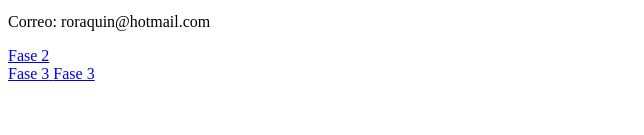
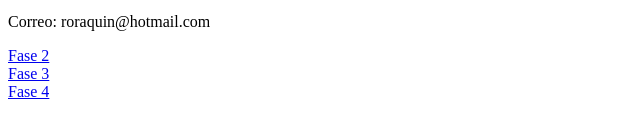
Before and after one commit to RocioRQ/DSW-ROCIO-RAMIREZ, a plain HTML site: page index.html in a window 1280 px wide. Shown: the part 275-410 px from the top of the page, without its empty margins (0-644 px from the left). Drawn offline with Linux system fonts and the light colour scheme.

Commit message:
Finalizacion Fase 4
fase4

```diff
--- a/index.html
+++ b/index.html
@@ -18,8 +18,8 @@
   <p>Correo: roraquin@hotmail.com </p>
 
   <a href="Fase 2/design.html"> Fase 2 </a> <br>
-  <a href="Fase 3/index.html"> Fase 3 </a>
-  <a href="Fase 4/index.html"> Fase 3 </a>
+  <a href="Fase 3/index.html"> Fase 3 </a> <br>
+  <a href="Fase 4/index.html"> Fase 4 </a>
 </body>
 
 </html>
```
